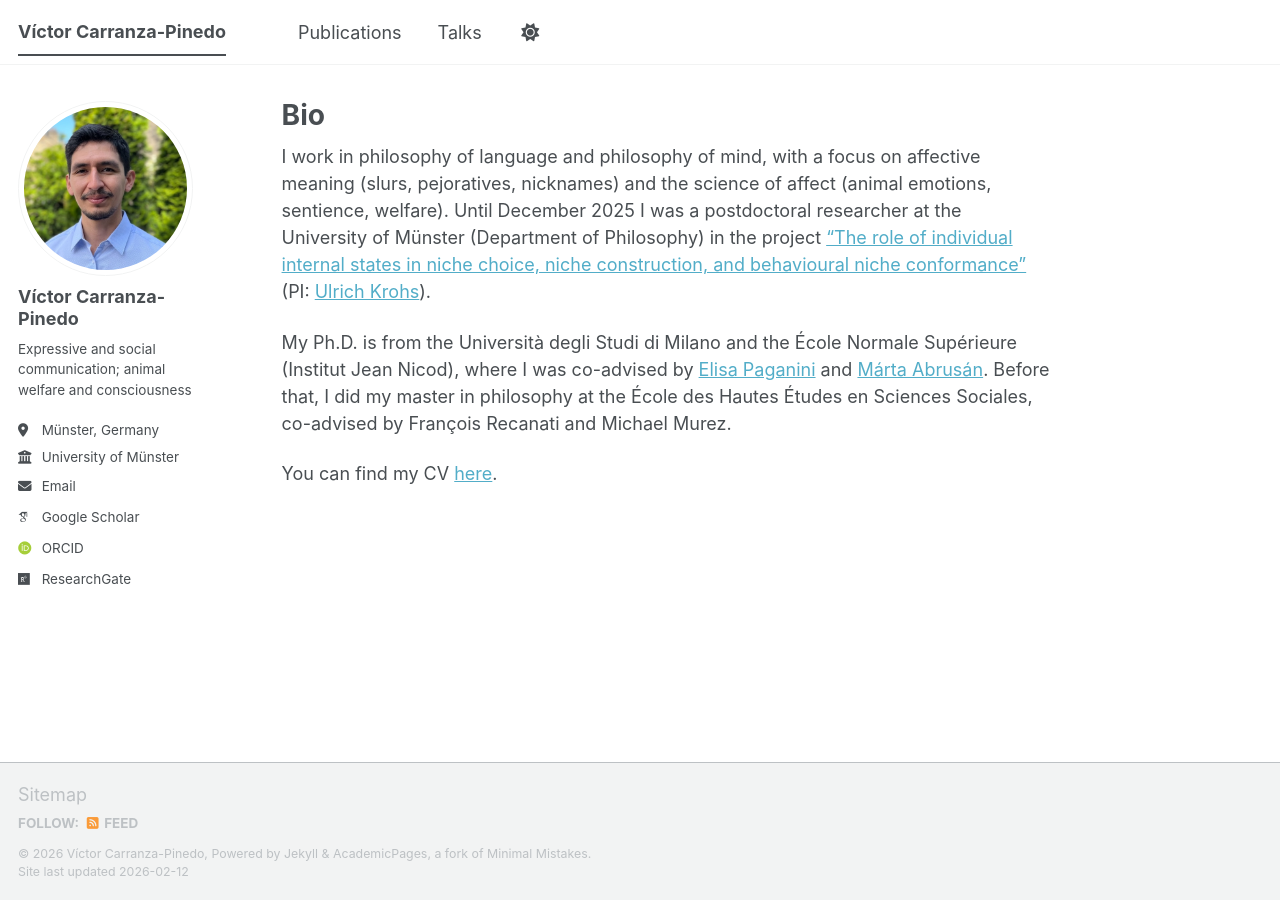
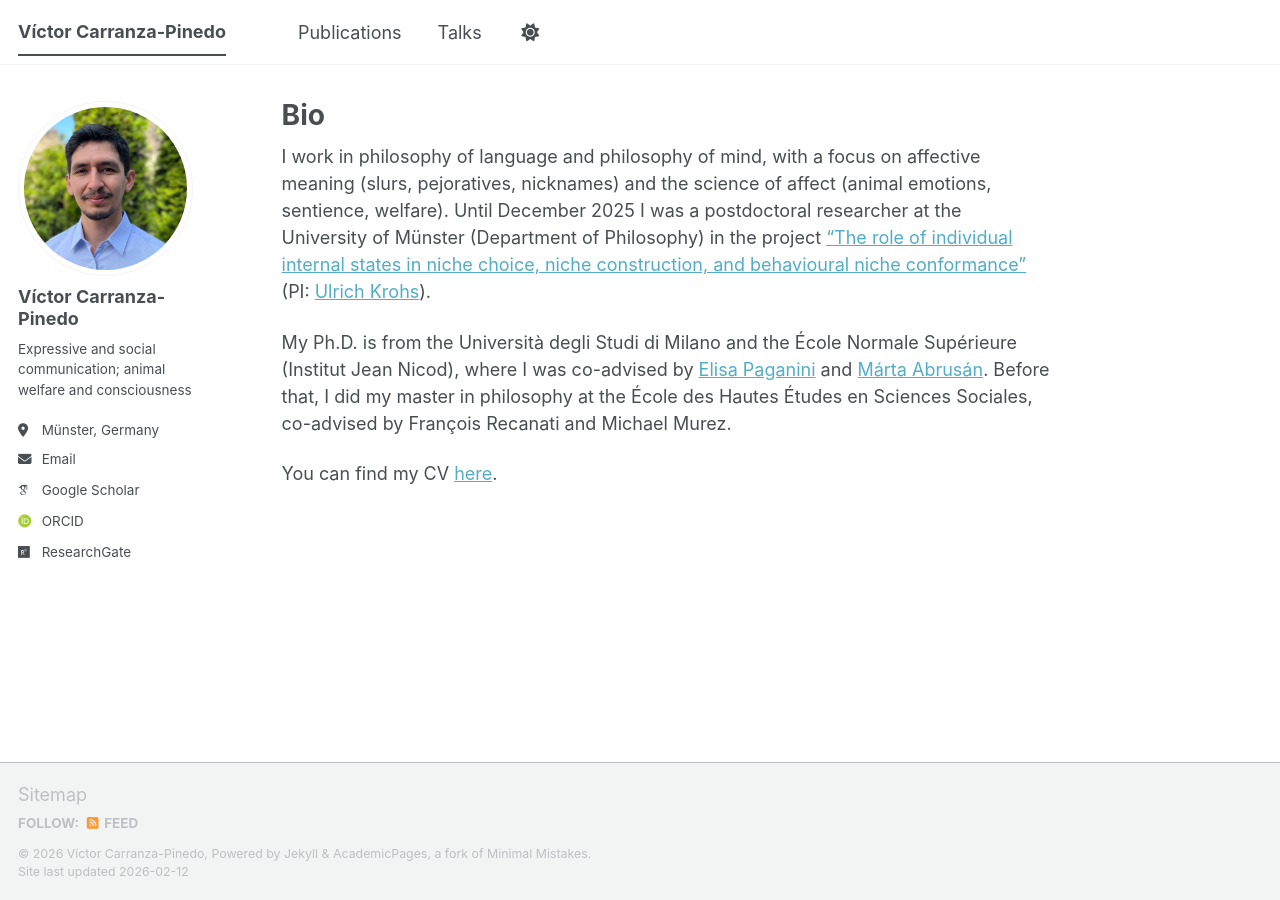
Before and after one commit to carranza-pinedo/carranza-pinedo.github.io, a Jekyll site: the page built from _pages/about.md, in a window 1280 px wide. Built offline with Jekyll 4.4.1, drawn with Linux system fonts in a browser that asks for light colours; some web fonts are replaced; a script bundle is joined from its source files by our own code; library files that are not in the unit come from our copies.

Commit message:
Update _config.yml

```diff
--- a/_config.yml
+++ b/_config.yml
@@ -28,7 +28,7 @@ author:
   pronouns         : # example: "she/her"
   bio              : "Expressive and social communication; animal welfare and consciousness"
   location         : "Münster, Germany"
-  employer         : "University of Münster"
+  employer         : #
   uri              : # URL
   email            : "carranzapinedovictor@gmail.com"
 
```
